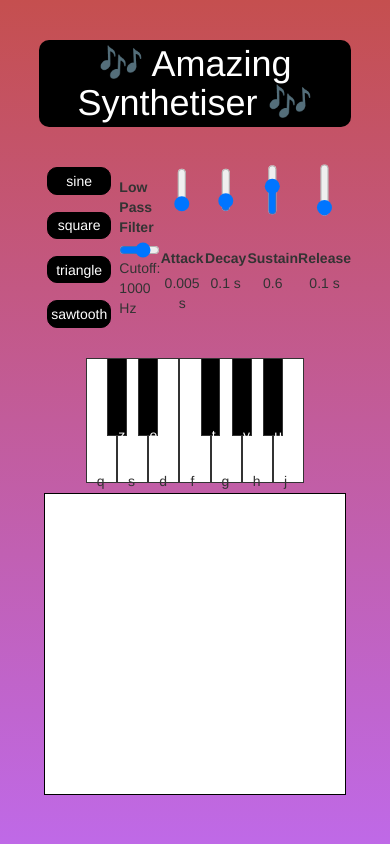
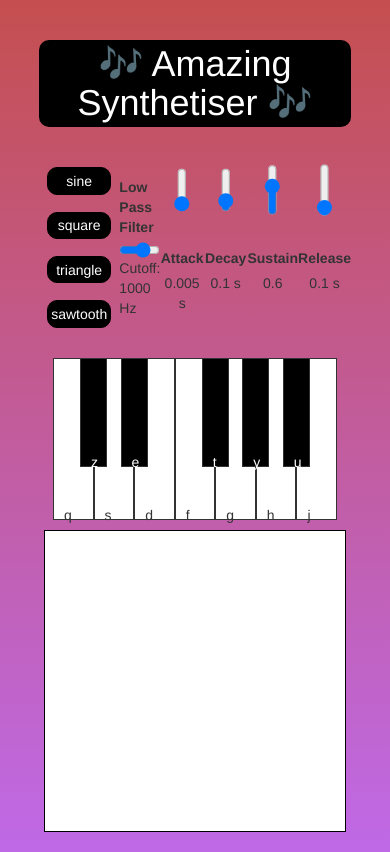
Before and after one commit to mathieu-valery/react-synth, a React app: page / in a window 390 px wide. Built offline with nearby package versions, Linux system fonts and the light colour scheme.

Commit message:
update webpack-cli

```diff
--- a/assets/stylesheets/application.scss
+++ b/assets/stylesheets/application.scss
@@ -175,11 +175,11 @@ h1 {
 
 @media screen and (max-width: 1025px) {
   .white {
-      --width: 8vw;
+      --width: 10.4vw;
   }
 
   .black {
-      --width: 5vw;
+      --width: 7vw;
   }
 
   .keyboard-container {
--- a/package.json
+++ b/package.json
@@ -20,7 +20,7 @@
     "sass-loader": "^6.0.6",
     "style-loader": "^0.18.2",
     "webpack": "^4.26.1",
-    "webpack-cli": "^3.1.2",
+    "webpack-cli": "^4.5.0",
     "webpack-dev-server": "^3.1.10",
     "webpack-merge": "^5.7.3"
   },
```
Also changed, not shown: 1 other file (tests, documents, lock files or other folders).
